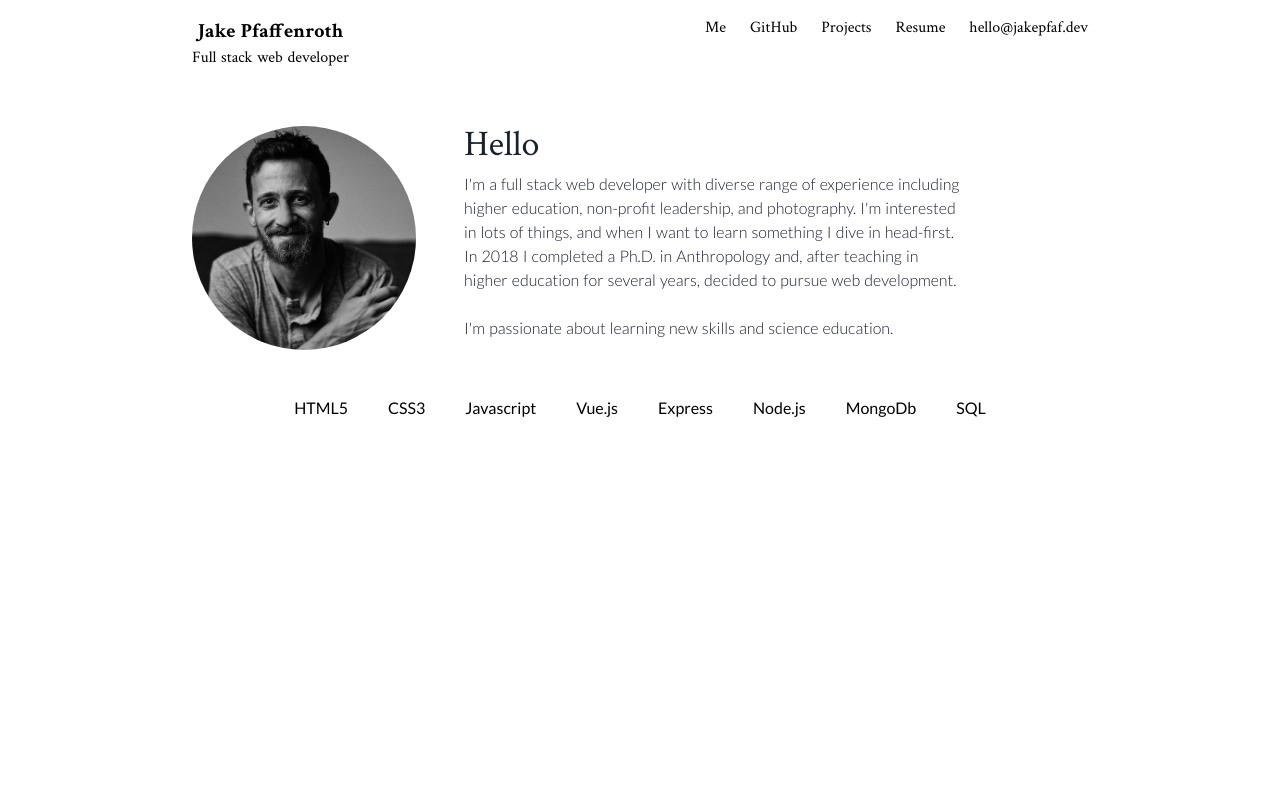
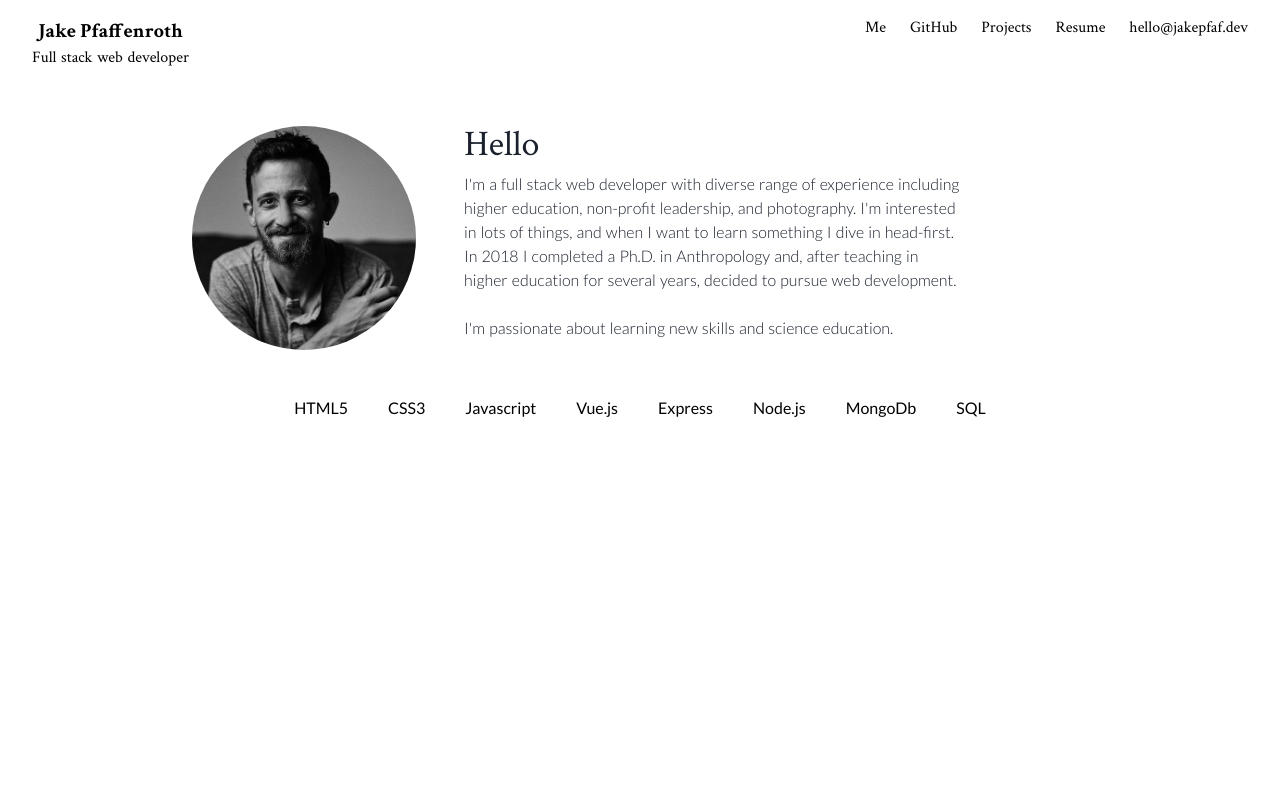
Before and after one commit to jakepfaffenroth/portfolio, a Nuxt app: page / in a window 1280 px wide. Shown: the top 800 px of the page. Built offline with nearby package versions, Linux system fonts and the light colour scheme.

Commit message:
Moved nav into own component Added component transitions Added nav link logic for external vs internal links

```diff
--- /dev/null
+++ b/components/Nav.vue
@@ -0,0 +1,72 @@
+<template>
+  <nav
+    class="sticky mx-8 sm:flex justify-between pt-4 space-y-4 sm:space-y-0 bg-white text-center font-display"
+  >
+    <div class="flex sm:block">
+      <!-- <photo class="block sm:hidden h-20 w-20 mx-12 rounded-full" /> -->
+
+      <div class="self-center">
+        <button @click="followLink('', 'welcome')" class="text-xl font-bold">
+          Jake Pfaffenroth
+        </button>
+        <p class="font-normal">Full stack web developer</p>
+      </div>
+    </div>
+
+    <!-- Navbar links -->
+    <!-- TODO - Make responsive compact menu -->
+    <div class="space-x-6">
+      <a v-for="(value, name, index) in navLinks" :key="value">
+        <button
+          @click="followLink(value.link, value.id)"
+          :id="'nav-link-' + index"
+          :href="value.link"
+          class="nav-links"
+        >
+          {{ value.name }}
+        </button>
+      </a>
+    </div>
+  </nav>
+</template>
+
+<script>
+export default {
+  data() {
+    return {
+      navLinks: {
+        me: { id: "welcome", name: "Me", link: "" },
+        gitHub: {
+          id: "github",
+          name: "GitHub",
+          link: "https://www.github.com/jakepfaffenroth"
+        },
+        projects: { id: "projects", name: "Projects", link: "" },
+        resume: { id: "resume", name: "Resume", link: "" },
+        email: {
+          id: "email",
+          name: "hello@jakepfaf.dev",
+          link: "mailto:hello@jakepfaf.dev"
+        }
+      }
+    };
+  },
+  methods: {
+    followLink(link, id) {
+      if (link.match(/mailto/)) {
+        return (window.location.href = link);
+      } else if (link && link.match(/mailto/) == null) {
+        return window.open(link);
+      } else {
+        this.$emit("change-page", id);
+      }
+    }
+  }
+};
+</script>
+
+<style>
+.nav-links {
+  @apply cursor-pointer;
+}
+</style>
--- a/components/Projects.vue
+++ b/components/Projects.vue
@@ -1,5 +1,5 @@
 <template>
-  <section class="flex p-8 h-screen bg-gray-800 space-x-12 justify-center text-center">
+  <section class="flex p-8 h-screen space-x-12 justify-center text-center">
     <div v-for="project in projects" :key="project.name" class="project">
       <a @click="openModal(project)">
         <img :src="project.image" class="mb-4" />
@@ -26,7 +26,7 @@
 <script>
 import WeatherImg from "~/assets/img/weather-app-ss.png";
 import DrawImg from "~/assets/img/draw-ss.png";
-import ProjectModal from "./ProjectModal.vue";
+import ProjectModal from "~/components/ProjectModal.vue";
 
 export default {
   components: {
--- /dev/null
+++ b/components/Welcome.vue
@@ -0,0 +1,77 @@
+<template>
+  <section class="h-screen sm:px-8 md:px-16 lg:px-48">
+
+
+    <div id="hello" class="flex px-4 sm:px-0 sm:pt-12 space-x-12">
+      <photo
+        class="col-start-1 hidden sm:block self-start h-auto w-auto sm:h-56 sm:w-56 mt-2 rounded-full"
+      />
+      <div
+        id="hello-text"
+        class="col-start-2 lg:pr-32 md:text-md font-light font-body text-gray-900"
+      >
+        <p class="text-3xl sm:text-4xl font-display  ">
+          Hello
+        </p>
+        <p>
+          I'm a full stack web developer with diverse range of experience
+          including higher education, non-profit leadership, and photography.
+          I'm interested in lots of things, and when I want to learn something I
+          dive in head-first. In 2018 I completed a Ph.D. in Anthropology and,
+          after teaching in higher education for several years, decided to
+          pursue web development.
+        </p>
+        <br />
+        <p>
+          I'm passionate about learning new skills and science education.<br /><br /><br />
+        </p>
+        <!-- <portfolio-links class="flex mt-6 justify-center space-x-4" /> -->
+      </div>
+    </div>
+    <!-- Tech Stack Row -->
+    <div id="stack" class="stack w-full sm:px-8 space-x-6">
+      <p class="p-1 sm:p-2" v-for="tech in techStack" :key="tech">
+        {{ tech.name }}
+      </p>
+    </div>
+  </section>
+</template>
+
+<script>
+import Photo from "~/components/Photo.vue";
+
+export default {
+  components: {
+    Photo
+  },
+  data() {
+    return {
+
+      techStack: {
+        html5: { name: "HTML5", img: "" },
+        css3: { name: "CSS3", img: "" },
+        js: { name: "Javascript", img: "" },
+        vue: { name: "Vue.js", img: "" },
+        express: { name: "Express", img: "" },
+        nodejs: { name: "Node.js", img: "" },
+        mongodb: { name: "MongoDb", img: "" },
+        sql: { name: "SQL", img: "" }
+      },
+      techStackFE: {
+        html5: { name: "HTML5", img: "" },
+        css3: { name: "CSS3", img: "" },
+        js: { name: "Javascript", img: "" },
+        vue: { name: "Vue.js", img: "" }
+      },
+      techStackBE: {
+        express: { name: "Express", img: "" },
+        nodejs: { name: "Node.js", img: "" },
+        mongodb: { name: "MongoDb", img: "" },
+        sql: { name: "SQL", img: "" }
+      }
+    };
+  }
+};
+</script>
+
+<style></style>
--- a/nuxt.config.js
+++ b/nuxt.config.js
@@ -1,56 +1,61 @@
-
 module.exports = {
-  mode: 'spa',
+  mode: "spa",
   /*
    ** Headers of the page
    */
   head: {
-    title: process.env.npm_package_name || '',
+    title: process.env.npm_package_name || "",
     meta: [
-      { charset: 'utf-8' },
-      { name: 'viewport', content: 'width=device-width, initial-scale=1' },
-      { hid: 'description', name: 'description', content: process.env.npm_package_description || '' }
+      { charset: "utf-8" },
+      { name: "viewport", content: "width=device-width, initial-scale=1" },
+      {
+        hid: "description",
+        name: "description",
+        content: process.env.npm_package_description || ""
+      }
     ],
     link: [
-      { rel: 'icon', type: 'image/x-icon', href: '' }
+      { rel: "icon", type: "image/x-icon", href: "" },
+      {
+        rel: "stylesheet",
+        href:
+          "https://fonts.googleapis.com/css2?family=Crimson+Text:wght@400;600;700&family=Lato:wght@100;300;400;700&display=swap"
+      }
     ]
   },
   /*
    ** Customize the progress-bar color
    */
-  loading: { color: '#fff' },
+  loading: { color: "#fff" },
   /*
    ** Global CSS
    */
-  css: [
-  ],
+  css: [],
   /*
    ** Plugins to load before mounting the App
    */
-  plugins: [
-  ],
+  plugins: [],
   /*
    ** Nuxt.js dev-modules
    */
   buildModules: [
     // Doc: https://github.com/nuxt-community/nuxt-tailwindcss
-    '@nuxtjs/tailwindcss',
+    "@nuxtjs/tailwindcss"
   ],
   /*
    ** Nuxt.js modules
    */
   modules: [
     // Doc: https://axios.nuxtjs.org/usage
-    '@nuxtjs/axios',
+    "@nuxtjs/axios",
     // Doc: https://github.com/nuxt-community/dotenv-module
-    '@nuxtjs/dotenv',
+    "@nuxtjs/dotenv"
   ],
   /*
    ** Axios module configuration
    ** See https://axios.nuxtjs.org/options
    */
-  axios: {
-  },
+  axios: {},
   /*
    ** Build configuration
    */
@@ -58,7 +63,6 @@ module.exports = {
     /*
      ** You can extend webpack config here
      */
-    extend (config, ctx) {
+    extend(config, ctx) {}
   }
-  }
-}
+};
--- /dev/null
+++ b/pages/Projects.vue
@@ -0,0 +1,16 @@
+<template>
+  <projects />
+</template>
+
+<script>
+import Projects from "~/components/Projects.vue";
+
+export default {
+  components: {
+    Projects
+  },
+};
+</script>
+
+<style>
+</style>
--- a/pages/index.vue
+++ b/pages/index.vue
@@ -1,127 +1,43 @@
 <template>
   <div>
-    <section class="h-screen sm:px-8 md:px-16 lg:px-48">
-      <link
-        href="https://fonts.googleapis.com/css2?family=Crimson+Text:wght@400;600;700&family=Lato:wght@100;300;400;700&display=swap"
-        rel="stylesheet"
-      />
-      <header
-        class="sticky sm:flex justify-between pt-4 space-y-4 sm:space-y-0 bg-white text-center font-display"
-      >
-        <div class="flex sm:block">
-          <photo class="block sm:hidden h-20 w-20 mx-12 rounded-full" />
-
-          <div class="self-center">
-            <a href="#me" class="text-xl font-bold">Jake Pfaffenroth</a>
-            <p class="font-normal">Full stack web developer</p>
-          </div>
-        </div>
-
-        <!-- Navbar links -->
-        <!-- TODO - Make responsive compact menu -->
-        <nav class="space-x-6">
-          <a v-for="(value, name, index) in navLinks" :key="value">
-            <a :id="'nav-link-' + index" :href="value.link" class="nav-links">{{
-              value.name
-            }}</a>
-          </a>
-        </nav>
-      </header>
-
-      <div id="hello" class="flex px-4 sm:px-0 sm:pt-12 space-x-12">
-        <photo
-          class="col-start-1 hidden sm:block self-start h-auto w-auto sm:h-56 sm:w-56 mt-2 rounded-full"
-        />
-        <div
-          id="hello-text"
-          class="col-start-2 lg:pr-32 md:text-md font-light font-body text-gray-900"
-        >
-          <p class="text-3xl sm:text-4xl font-display  ">
-            Hello
-          </p>
-          <p>
-            I'm a full stack web developer with diverse range of experience
-            including higher education, non-profit leadership, and photography.
-            I'm interested in lots of things, and when I want to learn something
-            I dive in head-first. In 2018 I completed a Ph.D. in Anthropology
-            and, after teaching in higher education for several years, decided
-            to pursue web development.
-          </p>
-          <br />
-          <p>
-            I'm passionate about learning new skills and science education.<br /><br /><br />
-          </p>
-          <!-- <portfolio-links class="flex mt-6 justify-center space-x-4" /> -->
-        </div>
-      </div>
-      <!-- Tech Stack Row -->
-      <div id="stack" class="stack w-full sm:px-8 space-x-6">
-        <p class="p-1 sm:p-2" v-for="tech in techStack" :key="tech">
-          {{ tech.name }}
-        </p>
-      </div>
-    </section>
-    <!-- Projects anchor tag -->
-    <!-- <a id="projects"></a> -->
-    <projects id="projects" />
-    <!-- <a id="resume"></a> -->
-    <!-- <resume /> -->
+    <navbar v-on:change-page="view = $event" />
+    <transition name="slide" mode="out-in">
+      <component :is="view" />
+      <!-- <welcome /> -->
+      <!-- Projects anchor tag -->
+      <!-- <a id="projects"></a> -->
+      <!-- <projects id="projects"  /> -->
+      <!-- <a id="resume"></a> -->
+      <!-- <resume /> -->
+    </transition>
   </div>
 </template>
 
 <script>
-import VueLogo from "~/assets/img/vue-logo.svg";
-import Photo from "~/components/Photo.vue";
+import Navbar from "~/components/Nav.vue";
+import Welcome from "~/components/Welcome.vue";
 import Projects from "~/components/Projects.vue";
 import Resume from "~/components/Resume.vue";
 
 export default {
   components: {
-    Photo,
+    Navbar,
+    Welcome,
     Projects,
     Resume
   },
   data() {
     return {
-      navLinks: {
-        me: { id: "me", name: "Me", link: "#me" },
-        gitHub: {
-          id: "github",
-          name: "GitHub",
-          link: "https://www.github.com/jakepfaffenroth"
-        },
-        projects: { id: "projects", name: "Projects", link: "#projects" },
-        resume: { id: "resume", name: "Resume", link: "#resume" },
-        email: {
-          id: "email",
-          name: "hello@jakepfaf.dev",
-          link: "mailto:hello@jakepfaf.dev"
-        }
-      },
-      techStack: {
-        html5: { name: "HTML5", img: VueLogo },
-        css3: { name: "CSS3", img: VueLogo },
-        js: { name: "Javascript", img: VueLogo },
-        vue: { name: "Vue.js", img: VueLogo },
-        express: { name: "Express", img: "" },
-        nodejs: { name: "Node.js", img: "" },
-        mongodb: { name: "MongoDb", img: "" },
-        sql: { name: "SQL", img: "" }
-      },
-      techStackFE: {
-        html5: { name: "HTML5", img: VueLogo },
-        css3: { name: "CSS3", img: VueLogo },
-        js: { name: "Javascript", img: VueLogo },
-        vue: { name: "Vue.js", img: VueLogo }
-      },
-      techStackBE: {
-        express: { name: "Express", img: "" },
-        nodejs: { name: "Node.js", img: "" },
-        mongodb: { name: "MongoDb", img: "" },
-        sql: { name: "SQL", img: "" }
-      }
+      view: "Welcome"
     };
   }
+  // computed:{
+  //   component (){
+  //     switch (this.page){
+  //       case
+  //     }
+  //   }
+  // },
 };
 </script>
 
@@ -153,4 +69,29 @@ h5 {
 .stack {
   @apply flex flex-wrap px-2 justify-center;
 }
+
+/* Page transitions */
+.slide-enter {
+  transform: translate(-2em, 0);
+  opacity: 0;
+}
+
+.slide-enter-to,
+.slide-leave {
+  opacity: 1;
+  transform: translate(0, 0);
+}
+
+.slide-leave-to {
+  transform: translate(2em, 0);
+  opacity: 0;
+}
+
+.slide-enter-active,
+.slide-leave-active {
+  transition-duration: 0.1s;
+  transition-property: height, opacity, transform;
+  transition-timing-function: cubic-bezier(0.55, 0, 0.1, 1);
+  overflow: hidden;
+}
 </style>
```
Lines whose indentation alone changed are shown as unchanged.
